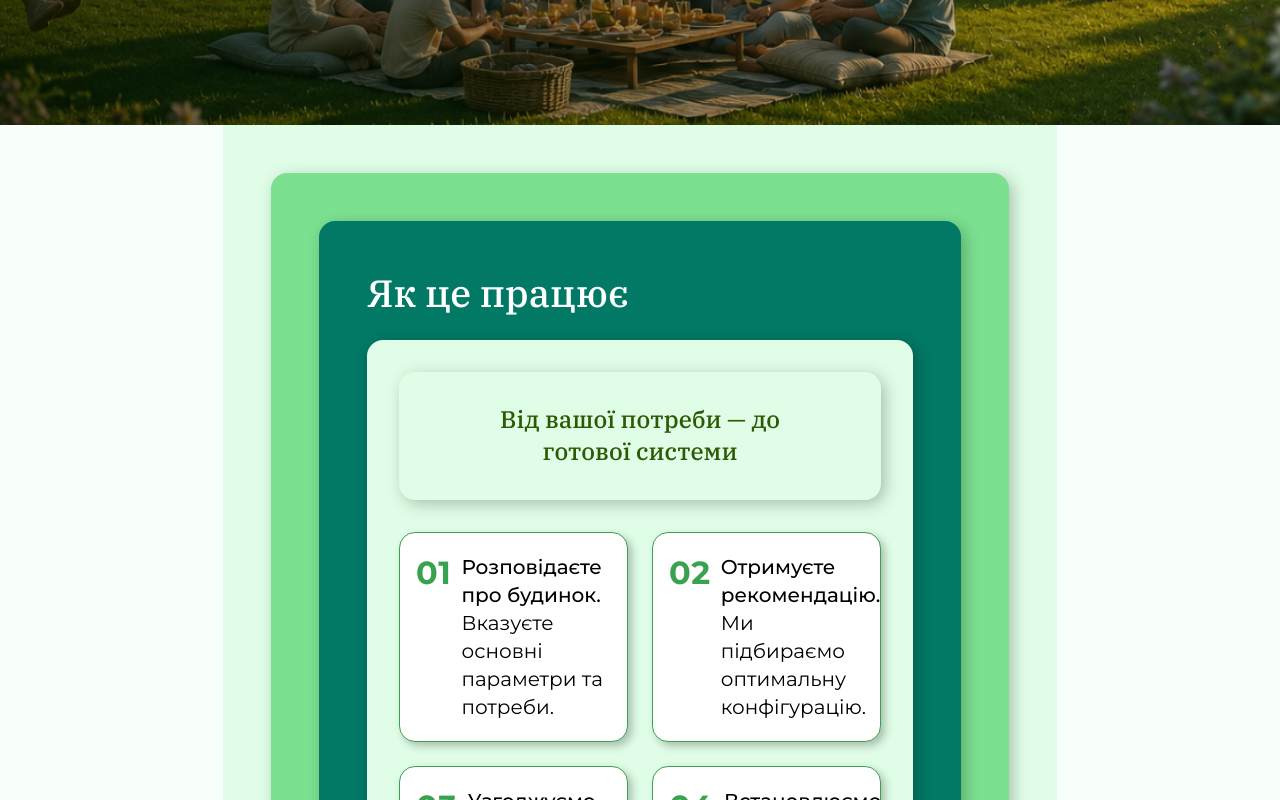
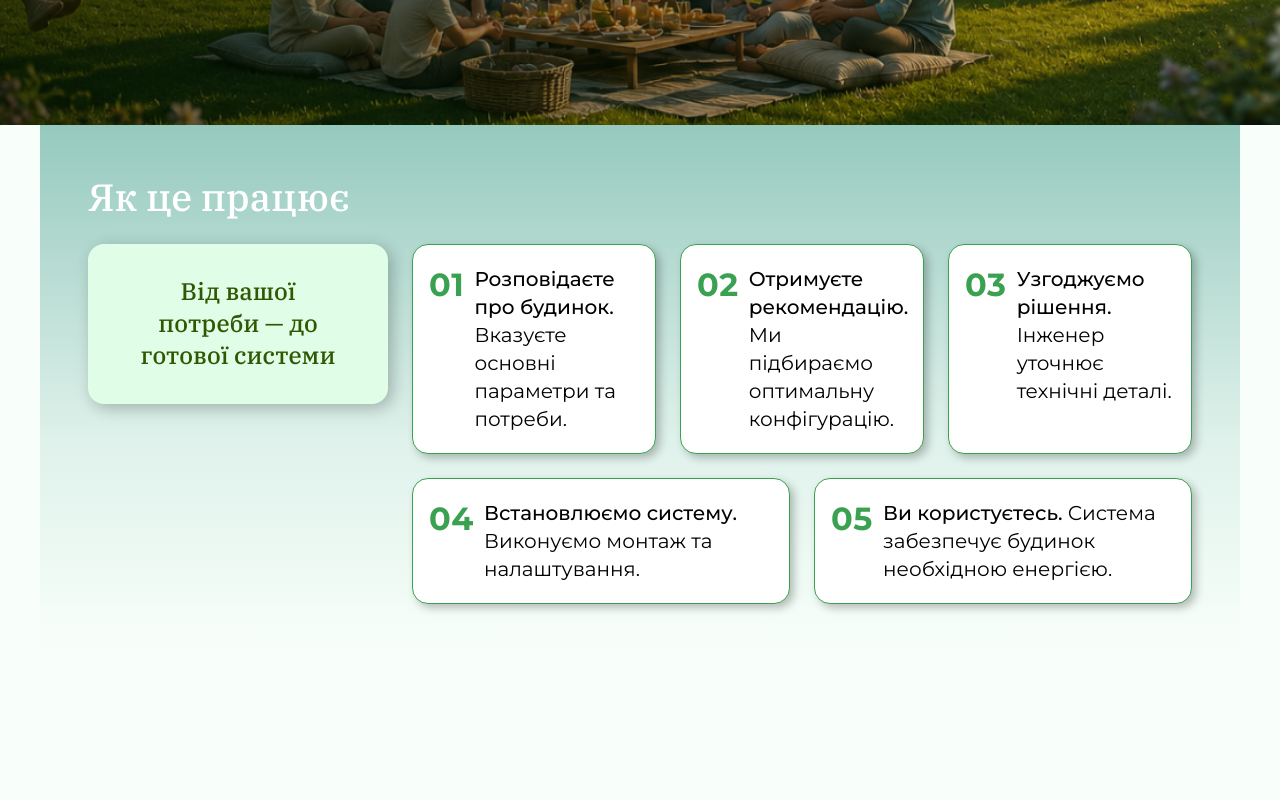
Before and after one commit to Rdazochka/EnerHome, a Next.js app: page / in a window 1280 px wide. Shown: the part 780-1580 px from the top of the page. After the commit the page ends 1432 px from the top, so only its background shows below. Built offline with nearby package versions, Linux system fonts and the light colour scheme.

Commit message:
refactor: simplify HowItWorks structure, remove extra divs

```diff
--- a/components/HowItWorks/HowItWorks.module.css
+++ b/components/HowItWorks/HowItWorks.module.css
@@ -3,25 +3,16 @@
   background: var(--color-background);
 }
 
-.frame1 {
+.wrapper {
   max-width: 375px;
   margin: 0 auto;
   padding: 16px 12px;
-  background: var(--color-background-2);
-}
-
-.frame2 {
-  border-radius: 16px;
-  padding: 16px 12px;
-  box-shadow: 4px 4px 16px 0 rgba(0, 0, 0, 0.25);
-  background: var(--color-background-3);
-}
-
-.frame3 {
-  border-radius: 16px;
-  padding: 16px 12px;
-  box-shadow: 4px 4px 16px 0 rgba(0, 0, 0, 0.25);
-  background: var(--color-background-4);
+  background: linear-gradient(
+    to bottom,
+    rgba(2, 121, 101, 0.4) 0%,
+    rgba(2, 121, 101, 0.1) 60%,
+    transparent 100%
+  );
 }
 
 .title {
@@ -35,20 +26,18 @@
 }
 
 .content {
+  padding: 16px 12px;
   box-shadow: 4px 4px 16px 0 rgba(0, 0, 0, 0.25);
   background: var(--color-background-2);
   border-radius: 16px;
-  padding: 16px 12px;
-}
-
-.frame4 {
-  border: 1px solid var(--color-white);
-  border-radius: 16px;
-  padding: 0px 8px;
-  background: var(--color-background-2);
 }
 
 .subtitle {
+  display: flex;
+  justify-content: center;
+  padding: 24px 16px;
+  border: 1px solid var(--color-white);
+  border-radius: 16px;
   font-family: var(--font-ibm-plex-serif);
   font-weight: 500;
   font-size: 24px;
@@ -56,6 +45,7 @@
   text-align: center;
   color: var(--color-text-accent);
   max-width: 253px;
+  margin: 0 auto 16px;
 }
 
 .list {
@@ -65,7 +55,6 @@
   display: flex;
   flex-direction: column;
   gap: 16px;
-  margin-top: 16px;
 }
 
 .step {
@@ -109,70 +98,45 @@
 
 /* Tablet */
 @media (min-width: 768px) {
-  .frame1 {
+  .wrapper {
     max-width: 834px;
     padding: 22px 16px;
   }
 
-  .frame2 {
-    padding: 22px 16px;
-  }
-
-  .frame3 {
-    padding: 22px 16px;
-  }
-
   .title {
-    font-family: var(--font-ibm-plex-serif);
-    font-weight: 500;
     font-size: 32px;
     line-height: 138%;
-    color: var(--color-white);
     text-align: left;
     margin-bottom: 24px;
   }
 
   .content {
-    padding: 16px 12px;
-    box-shadow: 4px 4px 16px 0 rgba(0, 0, 0, 0.25);
-    background: var(--color-background-2);
-    border-radius: 16px;
+    padding: 0;
+    box-shadow: none;
+    background: transparent;
+    border-radius: 0;
   }
 
-  .frame4 {
-    display: flex;
-    justify-content: center;
+  .subtitle {
     padding: 44px 40px;
+    border: none;
     border-radius: 16px;
     box-shadow: 4px 4px 16px 0 rgba(0, 0, 0, 0.25);
     background: var(--color-background-2);
-    border: none;
-  }
-
-  .subtitle {
-    font-family: var(--font-ibm-plex-serif);
-    font-weight: 500;
     font-size: 30px;
     line-height: 133%;
-    text-align: center;
-    color: var(--color-text-accent);
-    max-width: 312px;
-    margin: 0;
+    max-width: none;
+    margin: 0 0 24px 0;
   }
 
   .list {
     gap: 24px;
-    margin-top: 0;
   }
 
   .step {
     max-width: 574px;
     padding: 12px;
     gap: 6px;
-    border: 1px solid var(--color-button);
-    border-radius: 16px;
-    box-shadow: 4px 4px 8px 0 rgba(0, 0, 0, 0.25);
-    background: var(--color-white);
   }
 
   .number {
@@ -181,30 +145,15 @@
   }
 
   .stepContent {
-    font-family: var(--font-montserrat);
-    font-weight: 400;
     font-size: 24px;
     line-height: 121%;
-    color: #000;
   }
 }
 
 /* Desktop */
 @media (min-width: 1140px) {
-  .container {
+  .wrapper {
     max-width: 1200px;
-    margin: 0 auto;
-  }
-
-  .frame1 {
-    padding: 48px;
-  }
-
-  .frame2 {
-    padding: 48px;
-  }
-
-  .frame3 {
     padding: 48px;
   }
 
@@ -214,29 +163,31 @@
   }
 
   .content {
-    padding: 32px 32px;
-  }
-
-  .frame4 {
-    padding: 32px 48px;
+    display: flex;
+    gap: 24px;
+    align-items: flex-start;
   }
 
   .subtitle {
+    flex-shrink: 0;
+    padding: 32px 48px;
     font-size: 24px;
     line-height: 133%;
+    max-width: 300px;
+    margin: 0;
   }
 
   .list {
+    flex: 1;
     flex-direction: row;
     flex-wrap: wrap;
     gap: 24px;
-    margin-top: 32px;
   }
 
   .step {
-    max-width: none;
     flex: 1;
     min-width: 200px;
+    max-width: none;
     padding: 20px 16px;
     gap: 10px;
   }
--- a/components/HowItWorks/HowItWorks.tsx
+++ b/components/HowItWorks/HowItWorks.tsx
@@ -31,17 +31,13 @@ const steps = [
 export default function HowItWorks() {
   return (
     <section className={styles.section}>
-      <div className={styles.frame1}>
-        <div className={styles.frame2}>
-          <div className={styles.frame3}>
+      <div className={styles.wrapper}>
         <h2 className={styles.title}>Як це працює</h2>
 
         <div className={styles.content}>
-              <div className={styles.frame4}>
           <p className={styles.subtitle}>
             Від вашої потреби — до готової системи
           </p>
-              </div>
 
           <ol className={styles.list}>
             {steps.map((step) => (
@@ -58,8 +54,6 @@ export default function HowItWorks() {
           </ol>
         </div>
       </div>
-        </div>
-      </div>
     </section>
   );
 }
```
Lines whose indentation alone changed are shown as unchanged.
